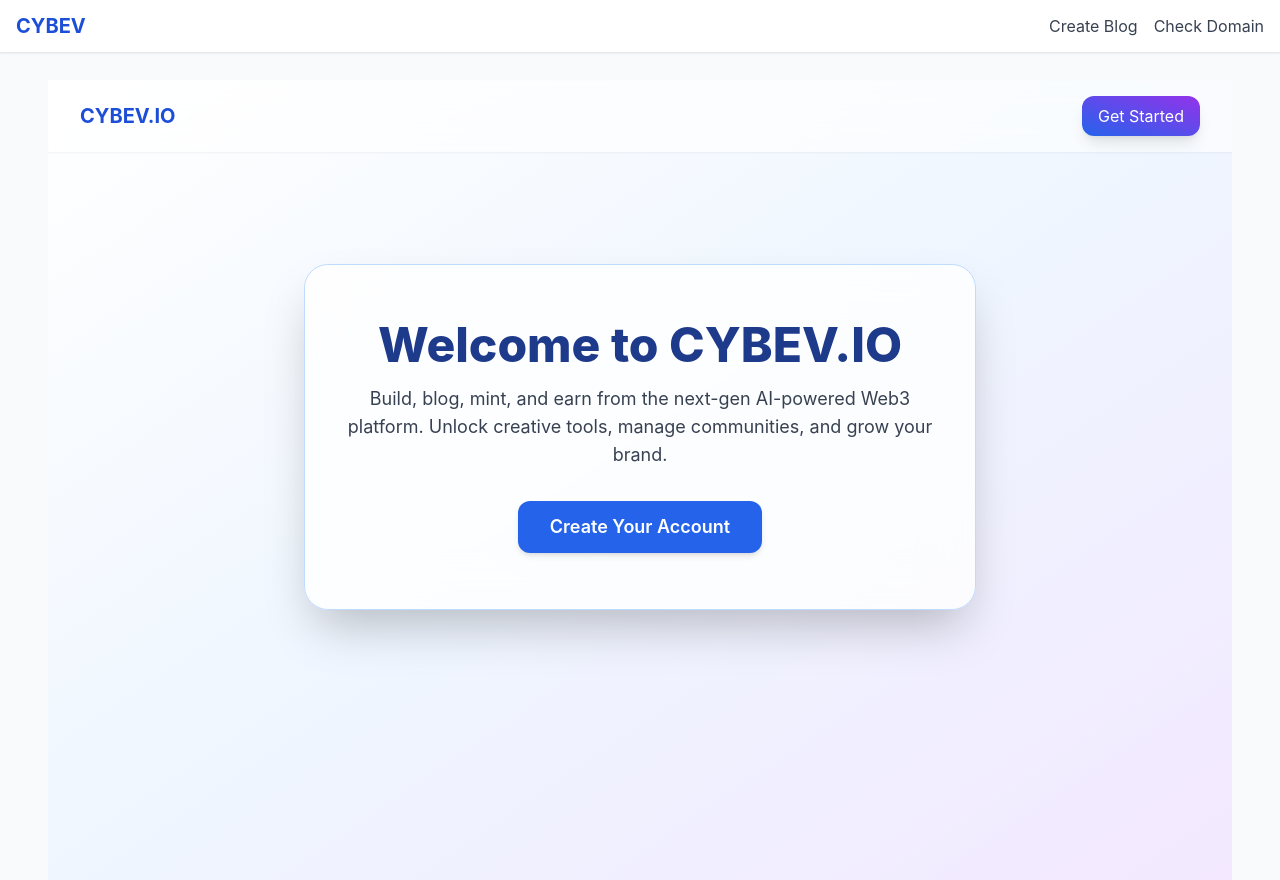
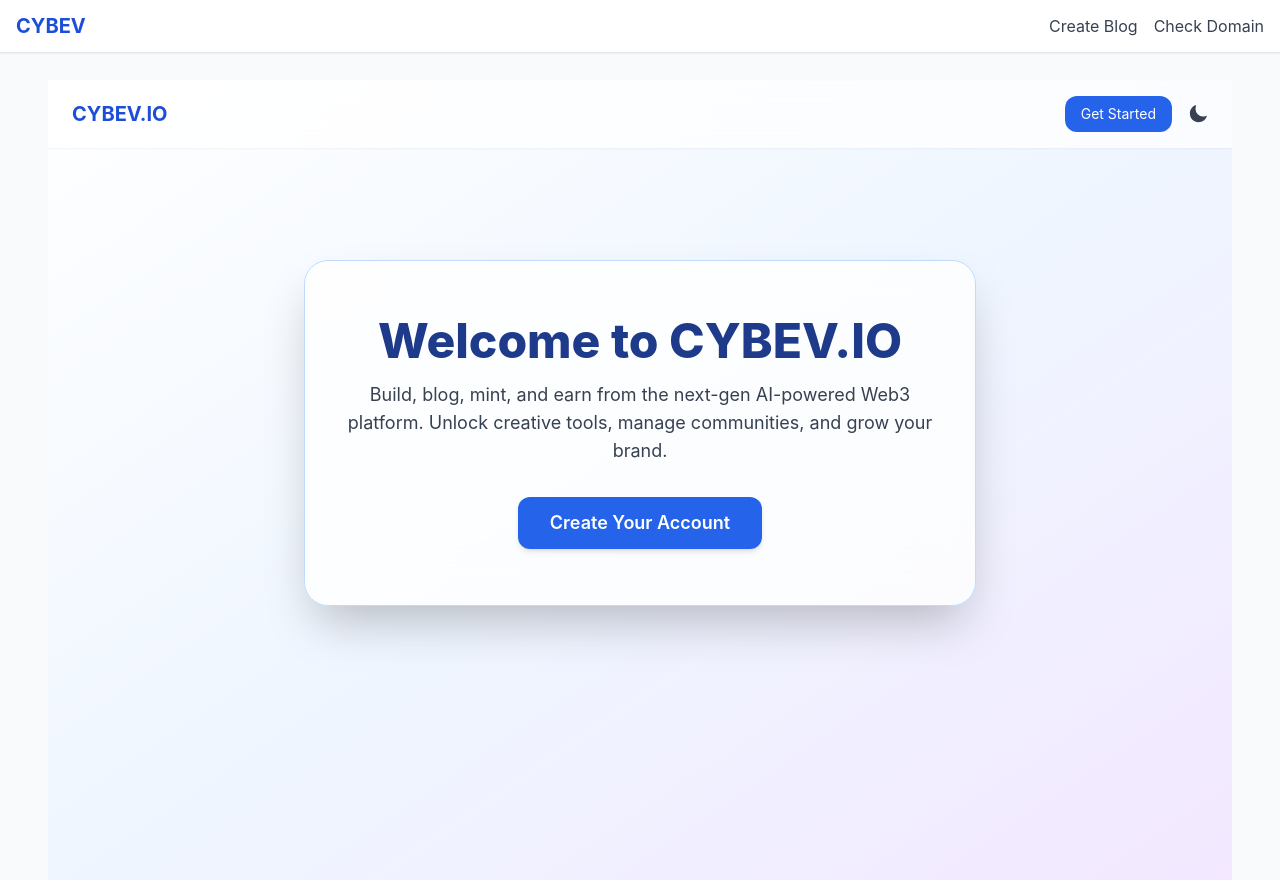
Before and after one commit to cybev1/cybev-frontend, a Next.js app: page / in a window 1280 px wide. Built offline with nearby package versions, Linux system fonts and the light colour scheme.

Commit message:
Add files via upload

```diff
--- a/pages/index.jsx
+++ b/pages/index.jsx
@@ -2,6 +2,8 @@
 import { useRouter } from 'next/router';
 import { motion } from 'framer-motion';
 import Head from 'next/head';
+import { useState, useEffect } from 'react';
+import { MoonIcon, SunIcon } from '@heroicons/react/24/solid';
 
 const SeoHead = () => (
   <Head>
@@ -18,6 +20,11 @@ const SeoHead = () => (
 
 export default function Home() {
   const router = useRouter();
+  const [theme, setTheme] = useState('light');
+
+  useEffect(() => {
+    document.documentElement.classList.toggle('dark', theme === 'dark');
+  }, [theme]);
 
   const handleGetStarted = () => {
     const ref = router.query.ref;
@@ -31,14 +38,23 @@ export default function Home() {
     <>
       <SeoHead />
       <div className="min-h-screen bg-gradient-to-br from-white via-blue-50 to-purple-100 dark:from-gray-900 dark:via-gray-800 dark:to-black transition duration-500 overflow-hidden">
-        <nav className="w-full flex justify-between items-center px-8 py-4 shadow-sm backdrop-blur-md bg-white/60 dark:bg-black/60">
+        <nav className="w-full flex justify-between items-center px-6 py-4 shadow-sm backdrop-blur-md bg-white/70 dark:bg-black/70">
           <div className="text-xl font-bold text-blue-700 dark:text-white">CYBEV.IO</div>
-          <button
-            onClick={handleGetStarted}
-            className="px-4 py-2 rounded-xl bg-gradient-to-tr from-blue-600 to-purple-600 text-white shadow-lg hover:scale-105 transition"
-          >
-            Get Started
-          </button>
+          <div className="flex items-center gap-4">
+            <button
+              onClick={handleGetStarted}
+              className="px-4 py-2 rounded-xl text-sm bg-blue-600 text-white hover:bg-blue-700"
+            >
+              Get Started
+            </button>
+            <button onClick={() => setTheme(theme === 'light' ? 'dark' : 'light')}>
+              {theme === 'dark' ? (
+                <SunIcon className="w-5 h-5 text-yellow-400" />
+              ) : (
+                <MoonIcon className="w-5 h-5 text-gray-700" />
+              )}
+            </button>
+          </div>
         </nav>
 
         <div className="flex flex-col justify-center items-center text-center px-6 py-28 space-y-8">
```
